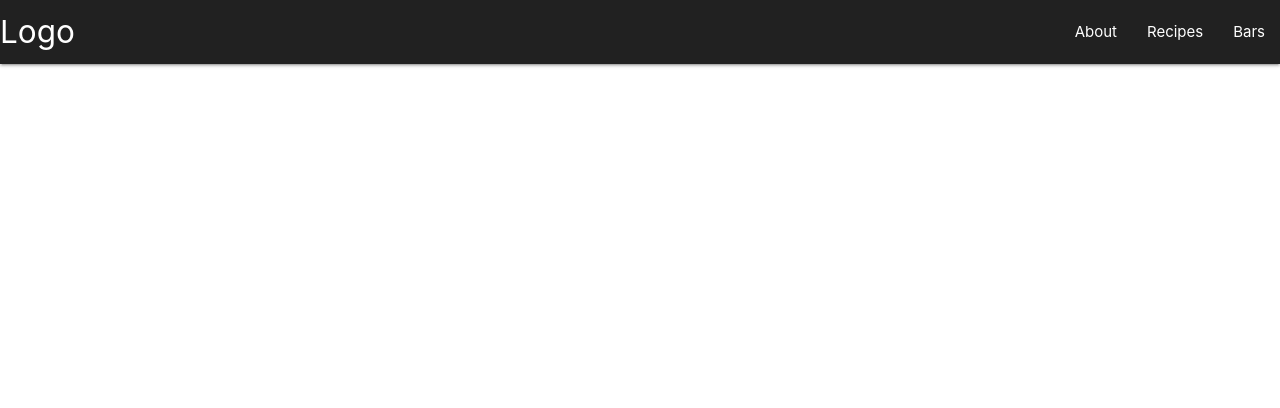
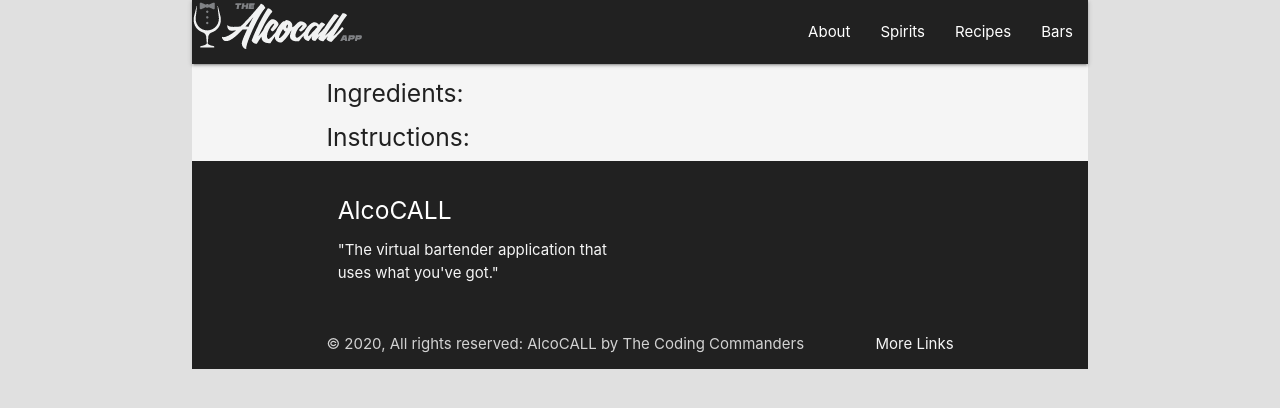
Before and after one commit to Darling-bee/Project-1-UCR-Extension, a plain HTML site: page random.html in a window 1280 px wide. Drawn offline with nearby package versions, Linux system fonts and the light colour scheme; no server answers.

Commit message:
Update random.html

```diff
--- a/random.html
+++ b/random.html
@@ -17,30 +17,73 @@
       href="https://fonts.googleapis.com/icon?family=Material+Icons"
       rel="stylesheet"
     />
+    <link rel="stylesheet" href="random.css" />
   </head>
   <body>
+    <body class="grey lighten-2">
+      <!-- Container/Body content -->
+      <main class="container grey lighten-4">
             <!--Start Navigation Bar -->
             <nav>
               <div class="nav-wrapper grey darken-4">
-        <a href="index.html" class="brand-logo left"
-          >Logo</a
-        >
-        <ul
-          id="nav-mobile"
-          class="right hide-on-sm-and-down"
-        >
-          <li><a href="#">About</a></li>
-          <li><a href="#">Recipes</a></li>
-          <li><a href="#">Bars</a></li>
+                <div class="left">
+                  <img class="brand-logo "src="images/alcocall_logo.png" alt="Alcocall Logo">
+                </div>
+                <ul id="nav-mobile" class="right hide-on-sm-and-down">
+                  <li><a href="about.html">About</a></li>
+                  <li><a href="spirits.html">Spirits</a></li>
+                  <li><a href="recipes.html">Recipes</a></li>
+                  <li><a href="bars.html">Bars</a></li>
                 </ul>
               </div>
             </nav>
             <!-- End of Navigation Bar -->
     <!--Start of main content-->
     <main>
-      <div class="container" id="random"></div>
+      <div class="container" id="random">
+        <ul id="ingList">
+          <h5>Ingredients:</h5>
+          <!--This is where the ingredients fill-->
+        </ul>
+        <h5 id="insTitle">Instructions:</h5>
+        <!--This is where the instructions fill-->
+      </div>
     </main>
     <!--End of main content-->
+    <!-- Footer Starts -->
+    <footer class="page-footer grey darken-4">
+      <div class="container grey darken-4">
+        <div class="row">
+          <div class="col l6 m6 s12">
+            <h5 class="white-text left-align">AlcoCALL</h5>
+            <p class="grey-text text-lighten-4 left-align">
+              "The virtual bartender application that uses
+              what you've got."
+            </p>
+          </div>
+          <!-- <div class="col l4 offset-6 m6 s12">
+                <h5 class="white-text left-align">Links</h5>
+                <ul>
+                  <li><a class="grey-text text-lighten-3" href="#!">Link 1</a></li>
+                  <li><a class="grey-text text-lighten-3" href="#!">Link 2</a></li>
+                  <li><a class="grey-text text-lighten-3" href="#!">Link 3</a></li>
+                  <li><a class="grey-text text-lighten-3" href="#!">Link 4</a></li>
+                </ul>
+              </div> -->
+        </div>
+      </div>
+      <div class="footer-copyright grey darken-4">
+        <div class="container grey darken-4 left">
+          © 2020, All rights reserved: AlcoCALL by The
+          Coding Commanders
+          <a
+            class="grey-text text-lighten-4 right"
+            href="#!"
+            >More Links</a
+          >
+        </div>
+      </div>
+    </footer>
     <script src="https://cdnjs.cloudflare.com/ajax/libs/jquery/3.5.1/jquery.js"></script>
     <script src="random.js"></script>
   </body>
```
Lines whose indentation alone changed are shown as unchanged.
